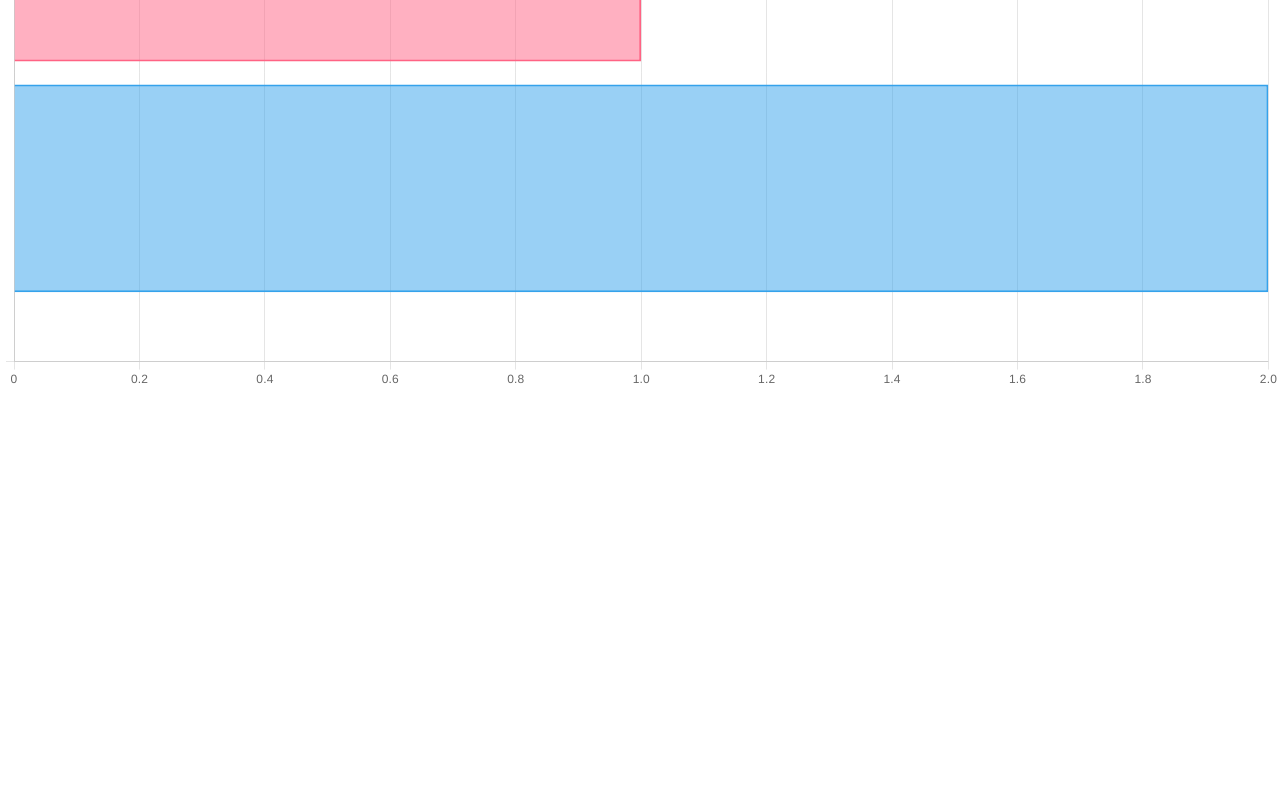
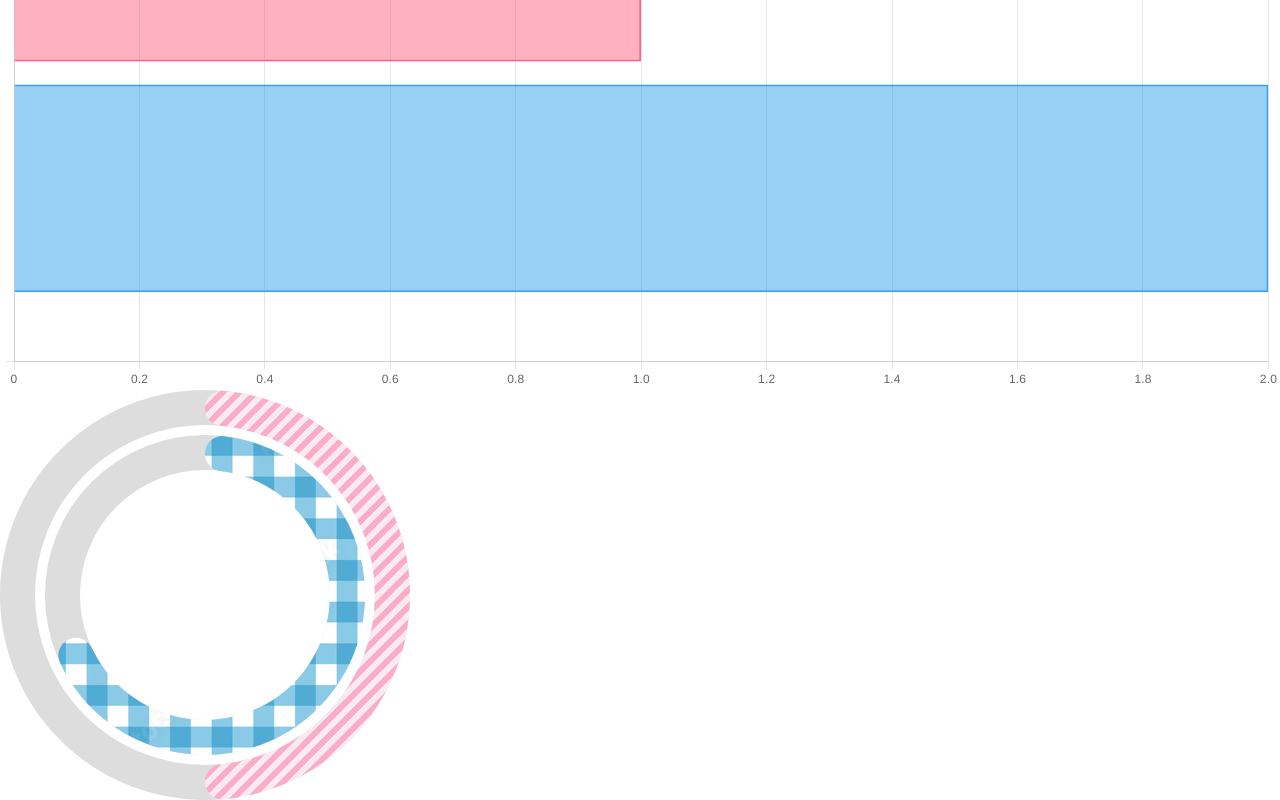
Before and after one commit to rightbrainLIB/miraeN_function_test, a React (Vite) app: page /miraeN_function_test/common in a window 1280 px wide. Shown: the part 1485-2285 px from the top of the page. Before the commit the page ends 1875 px from the top, so only its background shows below. Built offline with nearby package versions, Linux system fonts and the light colour scheme.

Commit message:
[추가] 도넛차트 추가

```diff
--- /dev/null
+++ b/src/components/Doughnut.tsx
@@ -0,0 +1,129 @@
+import { Chart as ChartJS, ArcElement, Tooltip, Legend, DoughnutController, Chart, ChartDataset } from 'chart.js';
+import { Doughnut } from 'react-chartjs-2';
+import { Box } from '@mui/material';
+import imgStripe from "../img/stripe.jpg"
+import imgSquare from "../img/square.jpg"
+
+ChartJS.register(
+	ArcElement,
+	Tooltip,
+	Legend,
+);
+
+const drawBackground = (chart: Chart<'doughnut'>) => {
+  const { ctx, width, height } = chart
+  const { innerRadius } = chart.getDatasetMeta(chart.data.datasets.length - 1).controller as DoughnutController
+  const { outerRadius } = chart.getDatasetMeta(0).controller as DoughnutController
+  const radiusLength = outerRadius - innerRadius
+
+	console.log(innerRadius)
+	console.log(innerRadius)
+	console.log(outerRadius)
+	const x = width / 2
+	const	y = height / 2
+
+	ctx.beginPath()
+	ctx.arc(x, y, outerRadius - radiusLength / 2, 0, 2 * Math.PI)
+	ctx.lineWidth = radiusLength
+	ctx.strokeStyle = "#ddd"
+	ctx.stroke()
+}
+
+const stripe = new Image();
+stripe.src = imgStripe;
+const square = new Image();
+square.src = imgSquare;
+
+const outChartData = {
+  labels: ['우리반', "null"],
+  datasets: [
+    {
+      label: '우리반',
+      data: [50, 50],
+      backgroundColor: stripe.onload = () => {
+				const shape = document.createElement('canvas')
+				const ctx = shape.getContext('2d')
+				if(ctx) {
+					const fillPattern = ctx.createPattern(stripe, 'repeat');
+					if (fillPattern !== null) {
+						return [fillPattern, "transparent"];
+					}
+				}
+			},
+      borderWidth: 0,
+			borderRadius: 50,
+    },
+  ],
+};
+
+const innerChartData = {
+  labels: ['이하나', "null"],
+  datasets: [
+		{
+      label: '이하나',
+      data: [70, 30],
+      backgroundColor: square.onload = () => {
+				const shape = document.createElement('canvas')
+				const ctx = shape.getContext('2d')
+				if(ctx) {
+					const fillPattern = ctx.createPattern(square, 'repeat');
+					if (fillPattern !== null) {
+						return [fillPattern, "transparent"];
+					}
+				}
+			},
+      borderWidth: 0,
+			borderRadius: 50,
+    },
+  ],
+	options: {
+		cutout: 100,
+	plugins: {
+		legend: {
+			display: false,
+		},
+	}
+	}
+};
+
+const plugins = [{
+	beforeDatasetsDraw: drawBackground,
+}];
+
+const outChartOptions = {
+	clip: false,
+	cutout: 170,
+	plugins: {
+		legend: {
+			display: false,
+		},
+		tooltip: {
+			enabled: false
+		},
+	}
+}
+const innerChartOptions = {
+	clip: false,
+	cutout: 125,
+	plugins: {
+		legend: {
+			display: false,
+		},
+		// tooltip: {
+		// 	enabled: false
+		// },
+	}
+}
+
+function DoughnutChart() {
+  return (
+		<Box sx={{width : "410px", height: "410px", position: "relative", overflow: "visible"}}>
+			<Doughnut data={outChartData} options={outChartOptions} plugins={plugins} />
+			<Box sx={{width : "320px", height: "320px", position: "absolute", overflow: "visible", top: "50%", left: "50%", transform: "translate(-50%, -50%)"}}>
+				<Doughnut data={innerChartData} options={innerChartOptions} plugins={plugins} />
+			</Box>
+		</Box>
+	)
+}
+
+export default DoughnutChart
--- a/src/components/S1Bubble.tsx
+++ b/src/components/S1Bubble.tsx
@@ -2,13 +2,17 @@ import {
   Chart as ChartJS,
   PointElement,
 	Legend,
+	ChartDataset,
+	ChartTypeRegistry,
+	Point,
+	BubbleDataPoint,
 } from 'chart.js';
 import imgStripe from "../img/stripe.jpg"
 import imgSquare from "../img/square.jpg"
 import {  Bubble } from 'react-chartjs-2';
 import faker from 'faker';
 // import ChartDataLabels from "chartjs-plugin-datalabels";
-import annotationPlugin from "chartjs-plugin-annotation";
+import annotationPlugin, { PartialEventContext } from "chartjs-plugin-annotation";
 
 ChartJS.register(
   PointElement,
@@ -16,27 +20,26 @@ ChartJS.register(
   annotationPlugin
 );
 
-
 const stripe = new Image();
 stripe.src = imgStripe;
 const square = new Image();
 square.src = imgSquare;
 
-const yPos = (ctx) => {
+const yPos = (ctx: PartialEventContext) => {
+	const chart = ctx.chart;
+	const dataset = chart.data.datasets;
+	const result : ChartDataset<keyof ChartTypeRegistry, (number | [number, number] | Point | BubbleDataPoint | null)[]>[] = dataset.filter((data) => data.label  === '이하나' );
+	return result[0]!.data[0]!.y;
+}
+function xPos(ctx: PartialEventContext) {
 	const chart = ctx.chart;
 	const dataset = chart.data.datasets;
 	const result = dataset.filter((data) => data.label  === '이하나' );
-	return result[0].data[0].y;
-}
-function xPos(ctx) {
-	const chart = ctx.chart;
-	const dataset = chart.data.datasets;
-	const result = dataset.filter((data) => data.label  === '이하나' );
-	return result[0].data[0].x + (result[0].data[0].r / 4.7);
+	return result[0]!.data[0]!.x + (result[0]!.data[0!].r / 4.7);
 }
 
 const bubbleOptions = {
-	clip: false,
+	clip: 0,
 	layout: {
 		padding: {
 			right: 110,
@@ -56,10 +59,9 @@ const bubbleOptions = {
 			annotations: {
 				point1: {
 					drawTime: 'afterDraw',
-					type: 'point',
 					pointStyle: 'triangle',
-					xValue: (ctx) => xPos(ctx) + 8,//xMax
-					yValue: (ctx) => yPos(ctx),
+					xValue: (ctx: PartialEventContext) => xPos(ctx) + 8,//xMax
+					yValue: (ctx: PartialEventContext) => yPos(ctx),
 					backgroundColor: 'black',
 					rotation: -90,
 					radius: 6, //사이즈
@@ -67,9 +69,8 @@ const bubbleOptions = {
 				},
 				label1: {
 					drawTime: 'afterDraw',
-					type: 'label',
-					xValue: (ctx) => xPos(ctx) + 14,
-					yValue: (ctx) => yPos(ctx),
+					xValue: (ctx: PartialEventContext) => xPos(ctx) + 14,
+					yValue: (ctx: PartialEventContext) => yPos(ctx),
 					backgroundColor: 'black',
 					content: ['이하나'],
 					color: "white",
@@ -82,7 +83,6 @@ const bubbleOptions = {
 				},
 				label2: {
 					drawTime: 'afterDraw',
-					type: 'label',
 					xValue: -4,
 					yValue: 109,
 					content: ['성취도'],
@@ -95,10 +95,10 @@ const bubbleOptions = {
 				line1: {
 					drawTime: 'afterDraw',
 					init: true,
-					yMin: (ctx) => yPos(ctx),
-					yMax: (ctx) => yPos(ctx),
-					xMin: (ctx) => xPos(ctx),
-					xMax: (ctx) => xPos(ctx) + 8,//xMin + 8
+					yMin: (ctx: PartialEventContext) => yPos(ctx),
+					yMax: (ctx: PartialEventContext) => yPos(ctx),
+					xMin: (ctx: PartialEventContext) => xPos(ctx),
+					xMax: (ctx: PartialEventContext) => xPos(ctx) + 8,//xMin + 8
 					borderDash: [3, 3],
 					borderColor: "black",
 					borderWidth: 2,
@@ -115,7 +115,7 @@ const bubbleOptions = {
 			ticks: {
 				stepSize: 25,
 				autoSkip: false,
-				callback: function(value:number, index: number, ticks: Array<object>) {
+				callback: function(_value:number, index: number, ticks: Array<object>) {
 				return (
 					index === 0 ? '느림' : index === ticks.length - 1 ? '학습시간' : ""
 					);
@@ -190,7 +190,7 @@ const bubbleData = {
 ],
 };
 function S1Bubble() {
-  return <Bubble id="myBubbleChart" options={bubbleOptions} data={bubbleData} />
+  return <Bubble options={bubbleOptions} data={bubbleData} />
 }
 
 export default S1Bubble
--- a/src/pages/Common.tsx
+++ b/src/pages/Common.tsx
@@ -1,4 +1,5 @@
 import BarHorizontal from '../components/BarHorizontal';
+import DoughnutChart from '../components/Doughnut';
 import Randar from '../components/Radar';
 function S1() {
   return (
@@ -6,6 +7,7 @@ function S1() {
       <h2>공통</h2>
       <Randar />
       <BarHorizontal />
+      <DoughnutChart />
     </>
   )
 }
```
